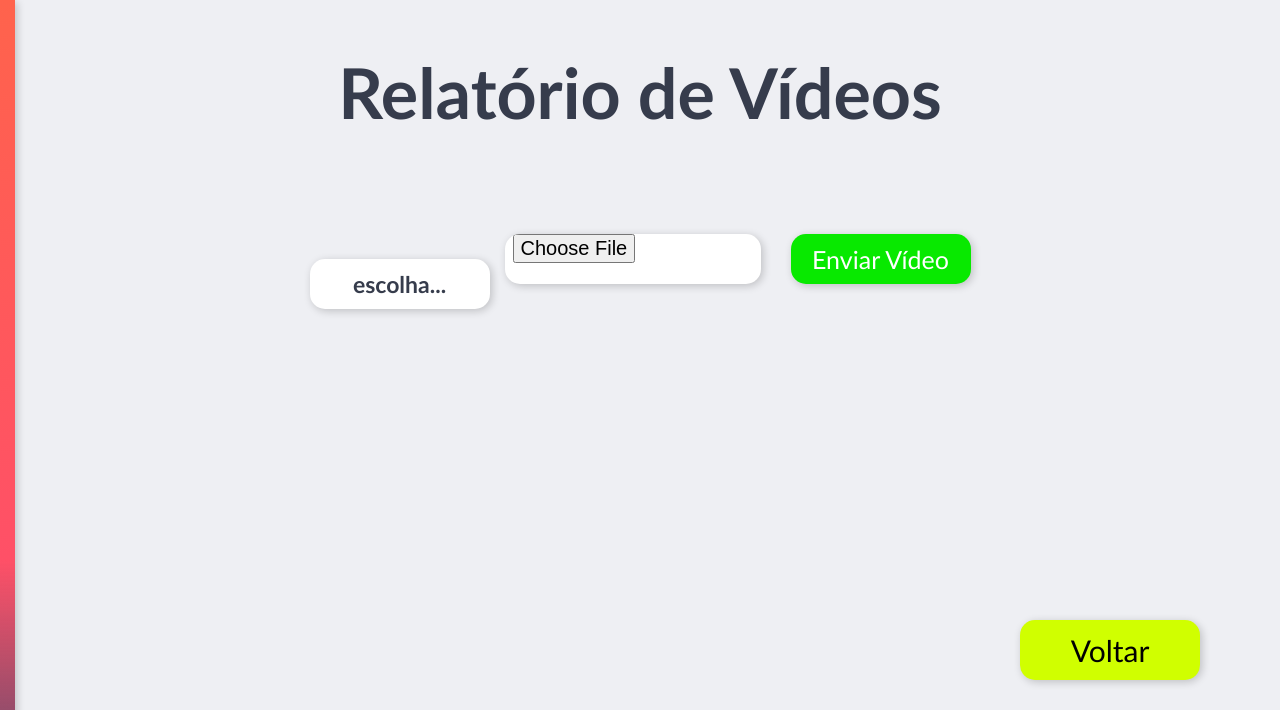
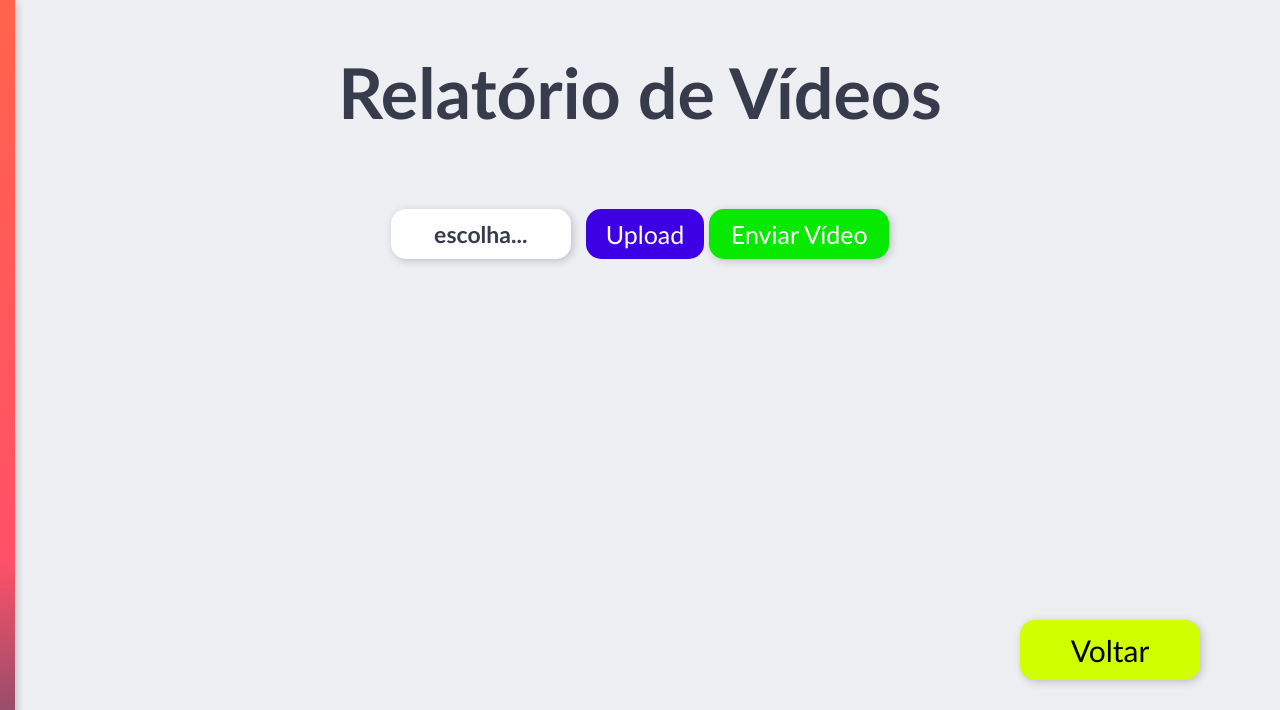
Before and after one commit to rnanc/MOBYDATA, a Flask app: template templates/RelatorioDeVideo.html in a window 1280 px wide. Shown: the part 90-800 px from the top of the page. Run offline with Flask 2, Linux system fonts and the light colour scheme; the template is opened without the code that fills it, so the values that code supplies are empty; parts of the project's set-up code (start-up, migrations or seed data) failed here and were passed over; some libraries are stand-ins or nearby versions; grey boxes are pictures that could not be loaded.

Commit message:
style: input type file styled

```diff
--- a/static/css/goLIve.css
+++ b/static/css/goLIve.css
@@ -71,6 +71,46 @@ body {
 .container-search button:hover {
   background: #1e0072 ;
   box-shadow: 2px 2px 10px rgba(109, 1, 252, 0.6);
+}
+
+[type="file"] {
+  border: 0;
+  clip: rect(0, 0, 0, 0);
+  height: 1px;
+  overflow: hidden;
+  padding: 0;
+  position: absolute !important;
+  white-space: nowrap;
+  width: 1px;
+}
+
+[type="file"] + label {
+  background: #3d00e4;
+  border: none;
+  border-radius: 15px;
+  color: #fff;
+  cursor: pointer;
+  /* display: inline-block; */
+    font-family: 'Candara', sans-serif;
+    font-size: inherit;
+    font-size: 25px;
+  /* font-weight: 600; */
+  /* margin-bottom: 1rem; */
+  outline: none;
+  padding:  10px 20px;
+  /* position: relative; */
+  vertical-align: middle;
+  transition: all .6s;
+}
+
+[type="file"]:focus + label,
+[type="file"] + label:hover {
+    background-color: #1e0072;
+    box-shadow: 2px 2px 10px rgba(109, 1, 252, 0.6);
+}
+
+[type="file"]:focus + label {
+  outline: 1px dotted #000;
 }
 
 .container-search .button-enviar{
@@ -149,15 +189,15 @@ body {
 }
 
 .content-select {
+  display: flex;
   align-items: center;
   justify-content: center;
-  flex-direction: column;
+  flex-direction: row;
   animation-name: container-select-animation;
   animation-duration: 2s;
 }
 .content-select select{
   margin-right: 15px;
-  margin-top: 50px;
   width: 180px;
   height: 50px;
   font-size: 23px;
--- a/templates/RelatorioDeVideo.html
+++ b/templates/RelatorioDeVideo.html
@@ -57,9 +57,11 @@
             <option value="1">Mapa de Calor</option>
             <option value="2">Rastro de Calor</option>
           </select>
+          <input type="file" name="file" id="file" />
+          <label for="file" class="btn-2">Upload</label>
+          <button class="button-enviar">Enviar Vídeo</button>
         </div>
-        <input type="file" name="file">
-        <button class="button-enviar">Enviar Vídeo</button>
+
       </div>
     </form>
 
```
